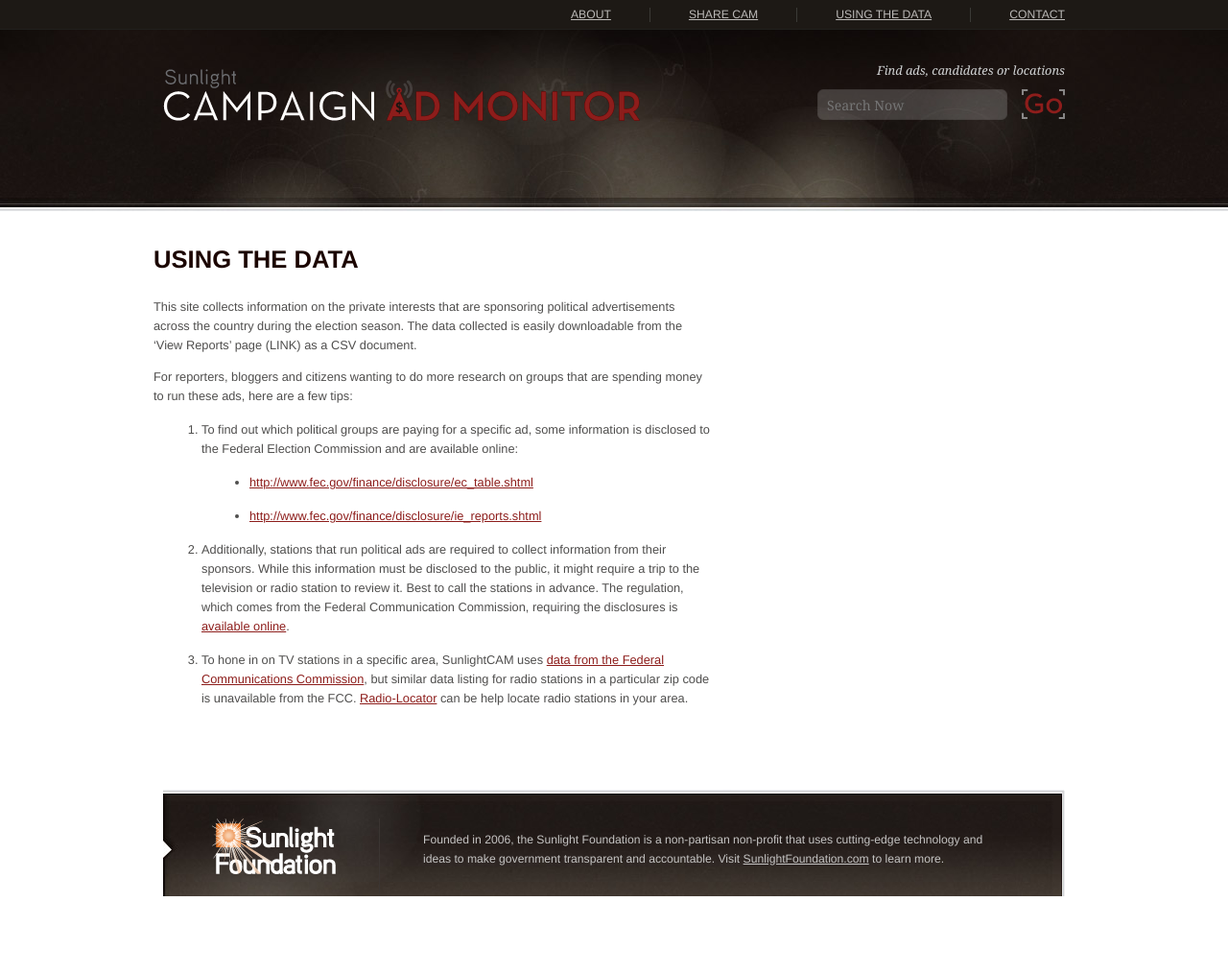
After one commit to sunlightlabs/cupcakes, a Flask app: page /usingthedata in a window 1280 px wide. The commit adds this page. Shown: the whole page at 96% size. Run offline with Flask 2, Linux system fonts and the light colour scheme; parts of the project's set-up code (start-up, migrations or seed data) failed here and were passed over.

Commit message:
add using the data pages

```diff
--- a/cupcakes/__init__.py
+++ b/cupcakes/__init__.py
@@ -112,8 +112,12 @@
 
 @app.route('/about', methods=['GET'])
 def about():
-   return render_template('about.html')
+    return render_template('about.html')
 
-@app.route('/use', methods=['GET'])
-def use():
-  return render_template('use.html')
+@app.route('/share', methods=['GET'])
+def share():
+    return render_template('use.html')
+
+@app.route('/usingthedata', methods=['GET'])
+def usingthedata():
+    return render_template('usingthedata.html')
--- a/cupcakes/static/styles/main.css
+++ b/cupcakes/static/styles/main.css
@@ -32,8 +32,8 @@
 form#searchForm input { float: left;}
 
 #brandingbar input { padding: 3px;}
-body.home #brandingbar, body.about #brandingbar, body.description #brandingbar, body.contact #brandingbar, body.share #brandingbar, body.thanks #brandingbar { padding: 3px 0 5px;}
-body.home #brandingbar a#sllink, body.about #brandingbar a#sllink, body.description #brandingbar a#sllink, body.contact #brandingbar a#sllink, body.share #brandingbar a#sllink, body.thanks #brandingbar a#sllink { margin-top: 3px;}
+body.home #brandingbar, body.about #brandingbar, body.description #brandingbar, body.contact #brandingbar, body.share #brandingbar, body.usingthedata #brandingbar, body.thanks #brandingbar { padding: 3px 0 5px;}
+body.home #brandingbar a#sllink, body.about #brandingbar a#sllink, body.description #brandingbar a#sllink, body.contact #brandingbar a#sllink, body.share #brandingbar a#sllink, body.usingthedata #brandingbar a#sllink, body.thanks #brandingbar a#sllink { margin-top: 3px;}
 
 .tip { font-family: Georgia, "Times New Roman", Times, serif; margin-bottom: 30px; font-style: oblique; display: block;}
 
@@ -174,13 +174,27 @@
 ul.share { margin: 0 20px 0 0; }
 ul.share li { float: left; padding: 0 10px 40px 0; }
 
+.methodology ol {
+	margin: 15px 0 15px 50px;
+	list-style: decimal outside none;
+}
+
+.methodology ul {
+	margin: 15px 0 15px 50px;
+	list-style: disc outside none;
+}
+
+.methodology li {
+	margin: 15px 0;
+}
+
 #navWrapper { background-color: #1d1915; border-bottom: 1px solid #21201d;}
 #nav { background-color: #1d1915; height: 30px; margin: 0 auto; width: 940px; padding: 0 10px; font-size: 95%; }
 #nav ul { float: right; }
 #nav li { float: left; margin-top: 8px;}
 #nav li a { text-decoration: none; color: #bbb9b7; text-decoration: underline; text-transform: uppercase; display: block; line-height: 15px;}
 #nav li a:hover { color: #8d1d1b;}
-#nav li#about, #nav li#share { margin-right: 40px; padding-right: 40px; border-right: 1px solid #3b3a36;}
+#nav li#about, #nav li#share, #nav li#usingthedata { margin-right: 40px; padding-right: 40px; border-right: 1px solid #3b3a36;}
 
 div#footer { background: url(../images/footer.jpg) top center no-repeat; height: 81px; padding: 30px 60px 0px; margin-bottom: 40px; margin-top: 70px;}
 div#footer a { color: #c5c4c3;}
--- a/cupcakes/templates/base.html
+++ b/cupcakes/templates/base.html
@@ -31,7 +31,8 @@
 	        <div id="nav">
 	            <ul>
 			        <li id="about"><a href="/about">About</a></li>
-			        <li id="share"><a href="/use">Share CAM</a></li>
+			        <li id="share"><a href="/share">Share CAM</a></li>
+			        <li id="usingthedata"><a href="/usingthedata">Using the data</a></li>
 			        <li><a href="/contact">Contact</a></li>
 			    </ul>
 			    <div class="clear"></div>
--- /dev/null
+++ b/cupcakes/templates/usingthedata.html
@@ -0,0 +1,24 @@
+{% extends "base.html" %}
+
+{% block bodyclass %}usingthedata description{% endblock %}
+
+{% block content %}
+
+	<div id="ltColumn" class="methodology">
+		<h2>Using the data</h2>
+		<p>This site collects information on the private interests that are sponsoring political advertisements across the country during the election season. The data collected is easily downloadable from the ‘View Reports’ page (LINK) as a CSV document.</p>
+		<p>For reporters, bloggers and citizens wanting to do more research on groups that are spending money to run these ads, here are a few tips:</p>
+		<ol>
+			<li>
+				To find out which political groups are paying for a specific ad, some information is disclosed to the Federal Election Commission and are available online:
+				<ul>
+					<li><a href="http://www.fec.gov/finance/disclosure/ec_table.shtml">http://www.fec.gov/finance/disclosure/ec_table.shtml</a></li>
+					<li><a href="http://www.fec.gov/finance/disclosure/ie_reports.shtml">http://www.fec.gov/finance/disclosure/ie_reports.shtml</a></li>
+				</ul>
+			</li>
+			<li>Additionally, stations that run political ads are required to collect information from their sponsors.  While this information must be disclosed to the public, it might require a trip to the television or radio station to review it. Best to call the stations in advance. The regulation, which comes from the Federal Communication Commission, requiring the disclosures is <a href="http://www.fcc.gov/mb/policy/political/candrule.htm">available online</a>.</li>
+			<li>To hone in on TV stations in a specific area, SunlightCAM uses <a href="http://dtv.gov/broadcastersupport.html">data from the Federal Communications Commission</a>, but similar data listing for radio stations in a particular zip code is unavailable from the FCC. <a href="http://www.radio-locator.com/">Radio-Locator</a> can be help locate radio stations in your area.</li>
+		</ol>
+	</div>
+
+{% endblock %}
```
